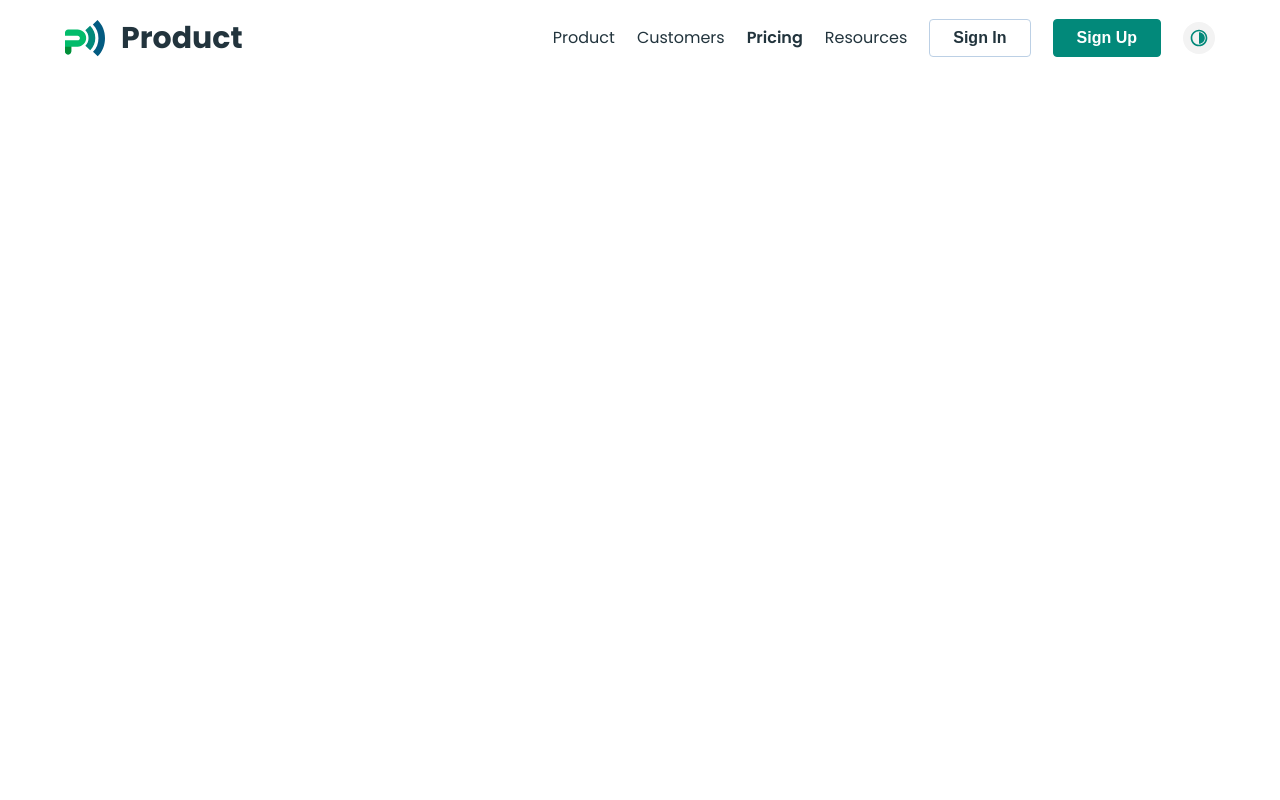
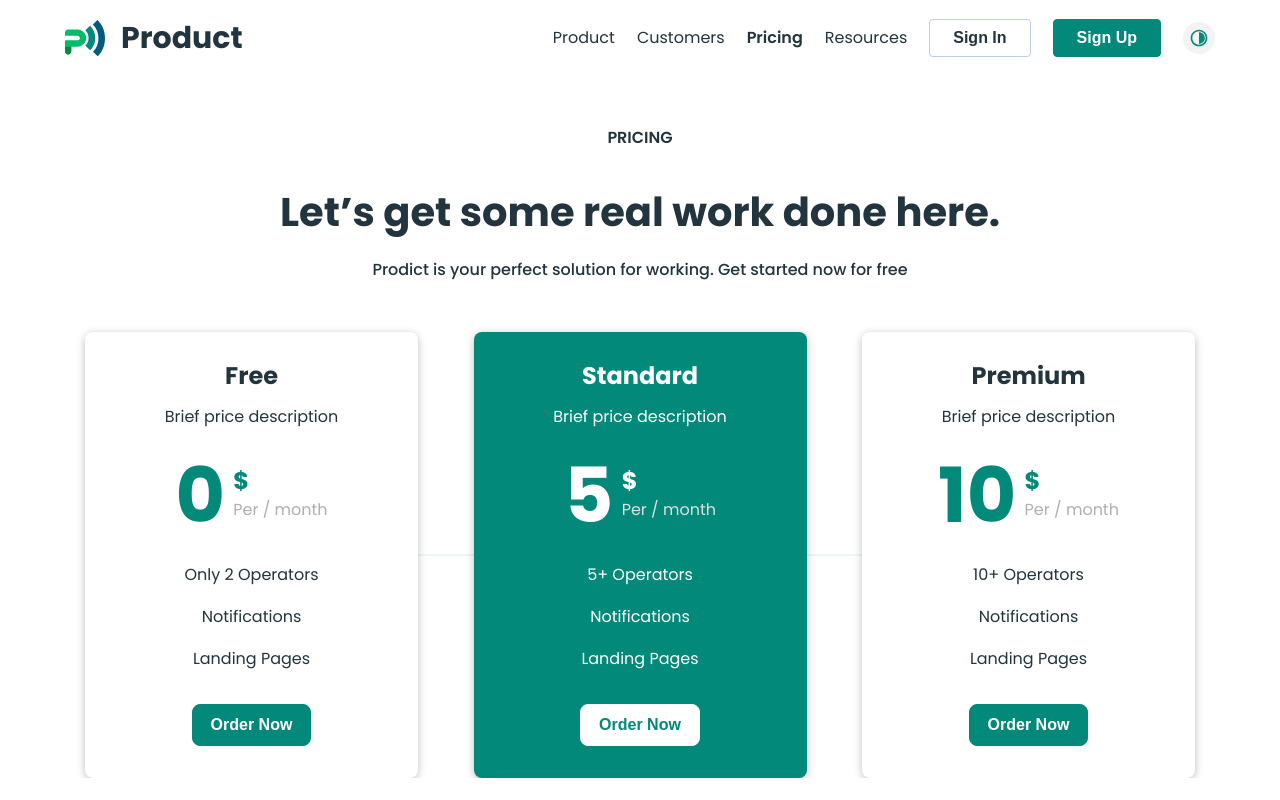
Before and after one commit to Mobinksiri/Product-App, a React (Create React App) app: page /pricing in a window 1280 px wide. Built offline with nearby package versions, Linux system fonts and the light colour scheme.

Commit message:
Pricing Header Complete

```diff
--- a/src/components/Pages/Pricing.jsx
+++ b/src/components/Pages/Pricing.jsx
@@ -1,7 +1,12 @@
 import React from "react";
+import Header from "../Pricing/Header/Header";
 
 const Pricing = () => {
-   return <div></div>;
+   return (
+      <>
+         <Header />
+      </>
+   );
 };
 
 export default Pricing;
--- /dev/null
+++ b/src/components/Pricing/Header/Header.jsx
@@ -0,0 +1,54 @@
+import React from "react";
+import styled from "styled-components";
+import Container from "../../Reusable/Container";
+import Typography from "../../Reusable/Typography";
+import PriceList from "../../Reusable/Price/PriceList";
+
+const HeaderStyle = styled.div`
+   margin-top: 50px;
+
+   .header_box {
+      &__head {
+         text-align: center;
+         margin-bottom: 50px;
+
+         p:first-of-type {
+            margin-bottom: 32px;
+         }
+
+         h1 {
+            margin-bottom: 16px;
+         }
+      }
+   }
+`;
+
+// components -
+const Head = () => (
+   <div className="header_box__head">
+      <Typography element="title2" uppercase={true} changeMode={true}>
+         PRICING
+      </Typography>
+      <Typography element="h1" changeMode={true}>
+         Let’s get some real work done here.
+      </Typography>
+      <Typography element="title3" changeMode={true}>
+         Prodict is your perfect solution for working. Get started now for free
+      </Typography>
+   </div>
+);
+
+const Header = () => {
+   return (
+      <HeaderStyle>
+         <Container>
+            <div className="header_box">
+               <Head />
+               <PriceList />
+            </div>
+         </Container>
+      </HeaderStyle>
+   );
+};
+
+export default Header;
--- a/src/components/Reusable/Typography.jsx
+++ b/src/components/Reusable/Typography.jsx
@@ -135,7 +135,7 @@ const Typography = ({
    return (
       <TypographyStyle
          className={className}
-         $uppercase={uppercase === true ? "uppercase" : "inherit"}
+         $uppercase={uppercase ? "uppercase" : "inherit"}
          element={element}
          as={
             element == "logo"
```
